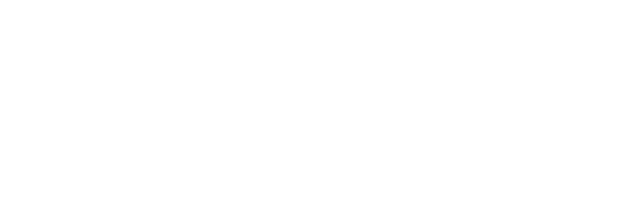
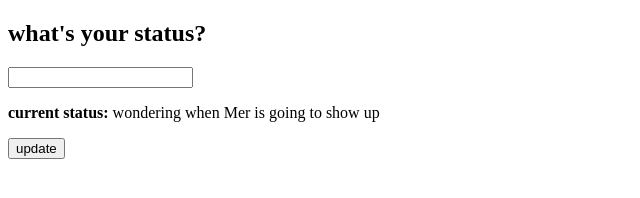
Before and after one commit to rosemelissa/html-twitter-base, a website: page index.html in a window 1280 px wide. Shown: the whole page, without its empty margins (0-640 px from the left). Drawn offline with Linux system fonts and the light colour scheme.

Commit message:
Added whats-your-status section

```diff
--- a/index.html
+++ b/index.html
@@ -7,7 +7,10 @@
     <header></header>
     <main>
       <section class="whats-your-status">
-
+        <h1>what's your status?</h1>
+        <input type="text">
+        <p><b>current status: </b>wondering when Mer is going to show up</p>
+        <button>update</button>
       </section>
       <section class="friends-status">
 
```
